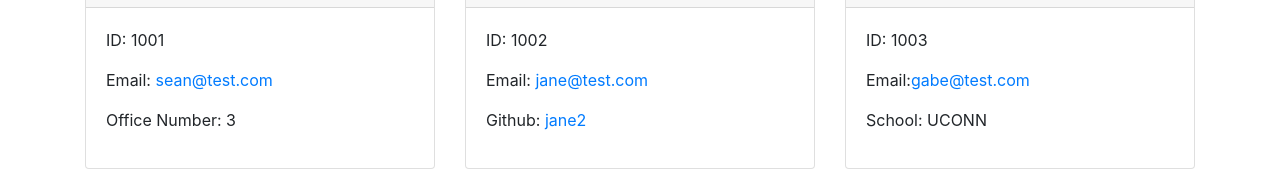
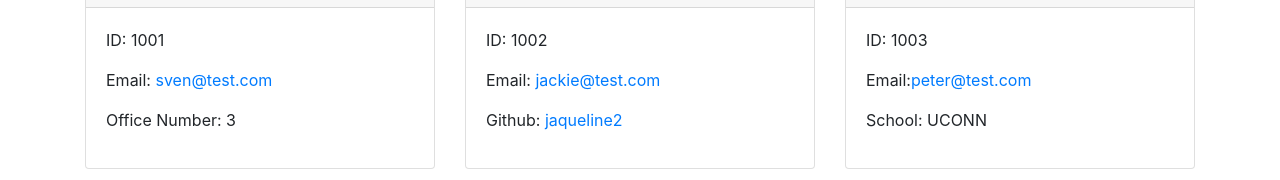
Before and after one commit to JakMcCarthy/Team-Profile-Generator, a website: page dist/index.html in a window 1280 px wide. Shown: the part 198-378 px from the top of the page. Drawn offline with nearby package versions, Linux system fonts and the light colour scheme.

Commit message:
Update card-body for specific prioject

```diff
--- a/dist/index.html
+++ b/dist/index.html
@@ -29,7 +29,7 @@
             </div>
             <div class="card-body">
                 <p class="id">ID: 1001</p>
-                <p class="email">Email: <a href="mailto:sven@test.com">sean@test.com</a></p>
+                <p class="email">Email: <a href="mailto:sven@test.com">sven@test.com</a></p>
                 <p class="office">Office Number: 3</p>
             </div>
         </div>
@@ -43,8 +43,8 @@
             </div>
             <div class="card-body">
                 <p class="id">ID: 1002</p>
-                <p class="email">Email: <a href="mailto:jackie@test.com">jane@test.com</a></p>
-                <p class="github">Github: <a href="https://github.com/jaqueline2">jane2</a></p>
+                <p class="email">Email: <a href="mailto:jackie@test.com">jackie@test.com</a></p>
+                <p class="github">Github: <a href="https://github.com/jaqueline2">jaqueline2</a></p>
             </div>
         </div>
     </div>
@@ -57,7 +57,7 @@
             </div>
             <div class="card-body">
                 <p class="id">ID: 1003</p>
-                <p class="email">Email:<a href="mailto:peter@test.com">gabe@test.com</a></p>
+                <p class="email">Email:<a href="mailto:peter@test.com">peter@test.com</a></p>
                 <p class="school">School: UCONN</p>
             </div>
     </div>
```
